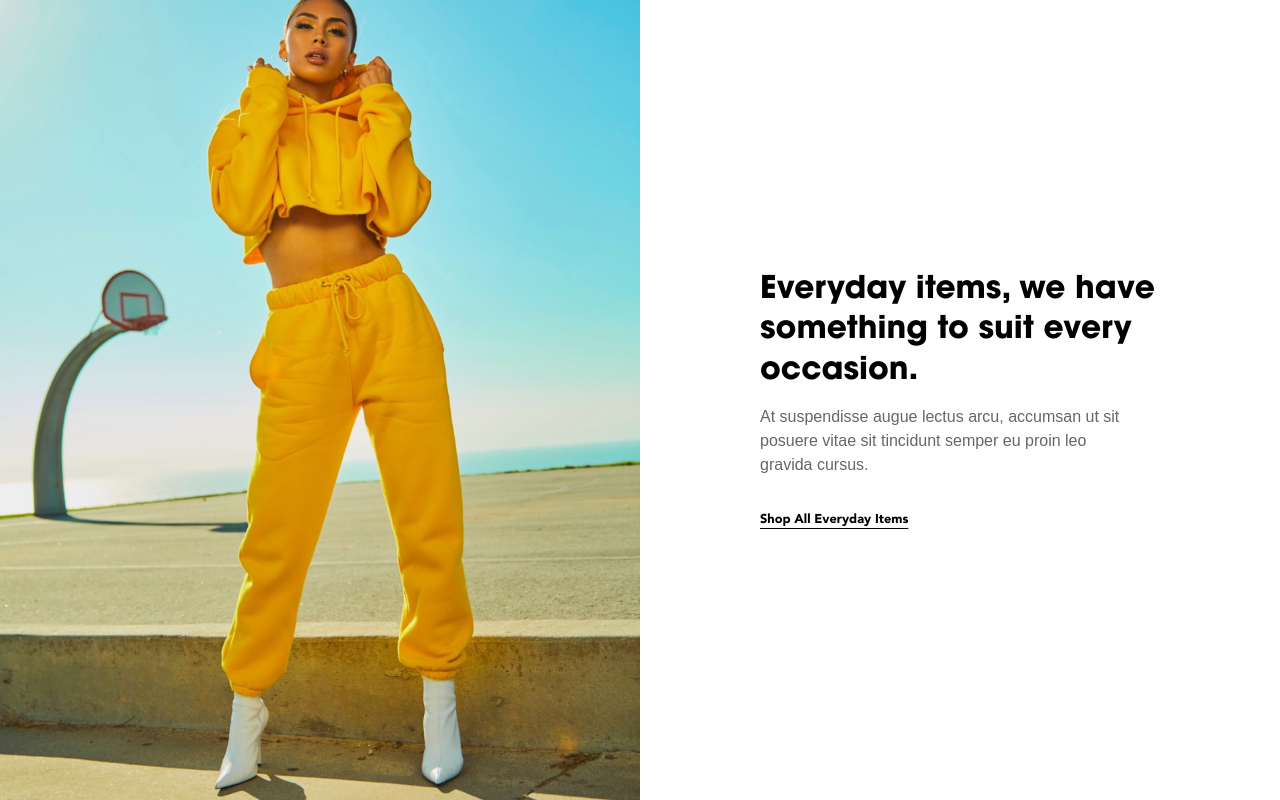
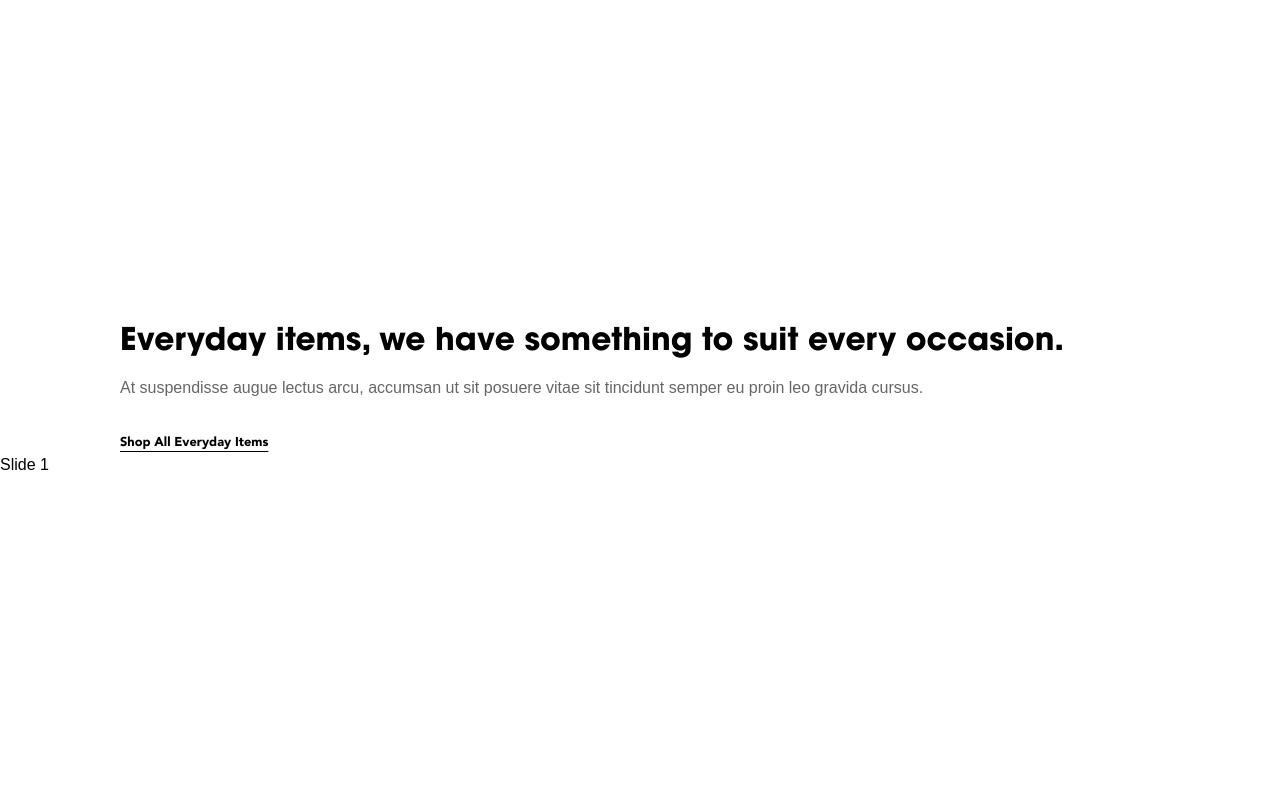
Before and after one commit to borabiricik/product-page-fe, a Next.js app: page / in a window 1280 px wide. Built offline with nearby package versions, Linux system fonts and the light colour scheme; a web font is replaced by a local one.

Commit message:
feat: React swiper init

```diff
--- a/package.json
+++ b/package.json
@@ -17,7 +17,8 @@
   "dependencies": {
     "next": "13.3.0",
     "react": "18.2.0",
-    "react-dom": "18.2.0"
+    "react-dom": "18.2.0",
+    "swiper": "^9.2.2"
   },
   "devDependencies": {
     "@storybook/addon-essentials": "^7.0.4",
--- a/pages/index.tsx
+++ b/pages/index.tsx
@@ -1,10 +1,11 @@
+import { Carousel } from "@/components/Carousel";
 import { Typhography } from "@/components/Typhography";
 import { PageLayout } from "@/layouts/PageLayout";
 import { NextPageWithLayout } from "@/types/Layouts";
 
 const Home: NextPageWithLayout = () => {
   return (
-    <div>
+    <div className="overflow-hidden">
       <div className="px-[120px]">
         <Typhography className="text-h4 font-bold mb-3" font="avant" as="h4">
           Everyday items, we have something to suit every occasion.
@@ -19,6 +20,7 @@ const Home: NextPageWithLayout = () => {
           Shop All Everyday Items
         </Typhography>
       </div>
+      <Carousel />
     </div>
   );
 };
--- /dev/null
+++ b/src/modules/common/components/Carousel/index.tsx
@@ -0,0 +1,20 @@
+import "swiper/css";
+import { Swiper, SwiperSlide } from "swiper/react";
+
+const Carousel = () => {
+  return (
+    <Swiper
+      spaceBetween={50}
+      slidesPerView={3}
+      onSlideChange={() => console.log("slide change")}
+      onSwiper={(swiper) => console.log(swiper)}
+    >
+      <SwiperSlide>Slide 1</SwiperSlide>
+      <SwiperSlide>Slide 2</SwiperSlide>
+      <SwiperSlide>Slide 3</SwiperSlide>
+      <SwiperSlide>Slide 4</SwiperSlide>
+    </Swiper>
+  );
+};
+
+export { Carousel };
--- a/src/modules/common/layouts/PageLayout/index.tsx
+++ b/src/modules/common/layouts/PageLayout/index.tsx
@@ -4,7 +4,7 @@ import { IPageLayoutProps } from "./types";
 const PageLayout = ({ children, ...props }: IPageLayoutProps) => {
   return (
     <div className="flex items-stretch h-screen overflow-y-scroll">
-      <aside className="flex-1 w-full sticky top-0">
+      <aside className="flex-1 w-full sticky top-0 flex-shrink-0">
         <Image
           width={998}
           height={1198}
```
Also changed, not shown: 1 other file (tests, documents, lock files or other folders).
